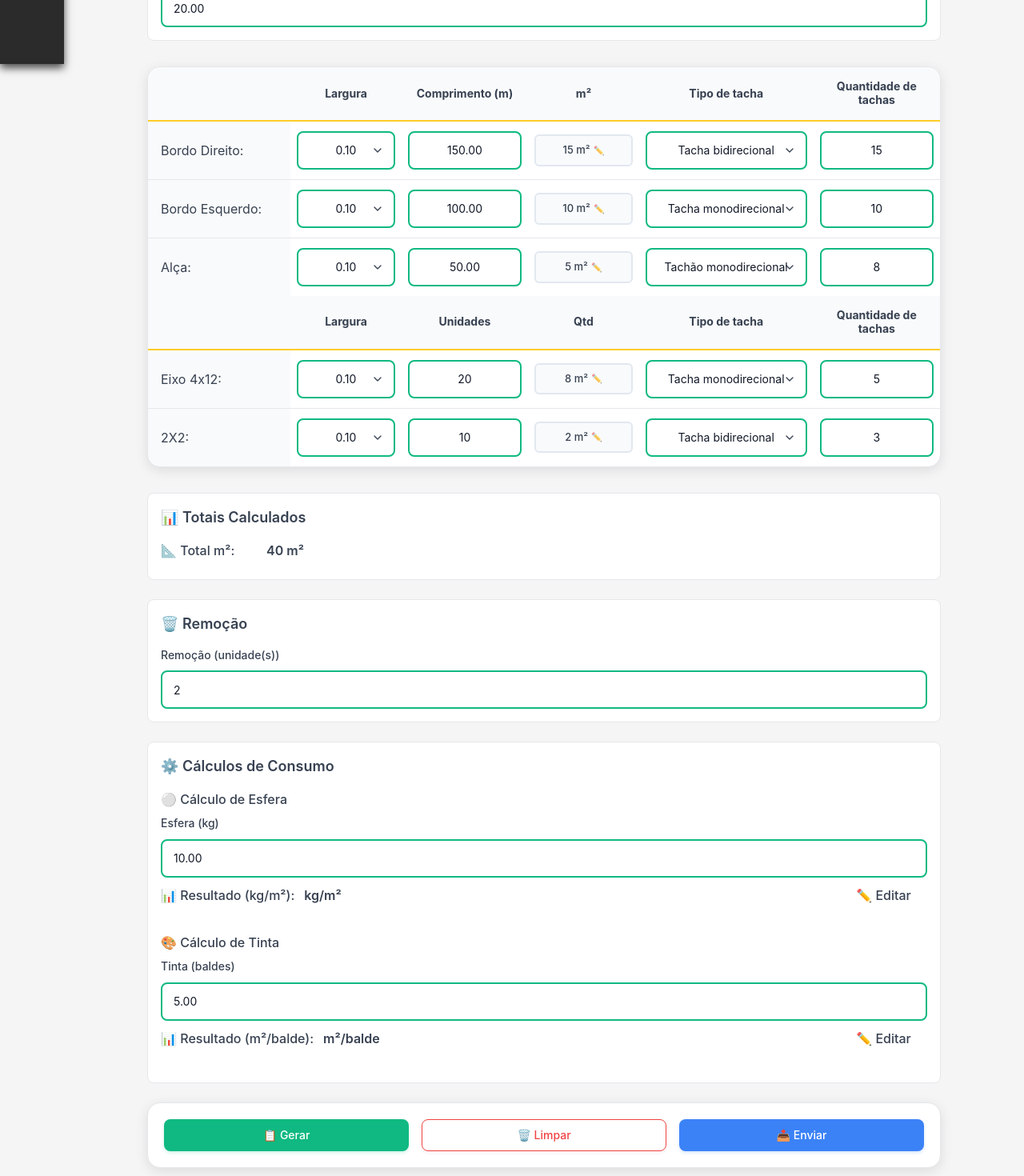
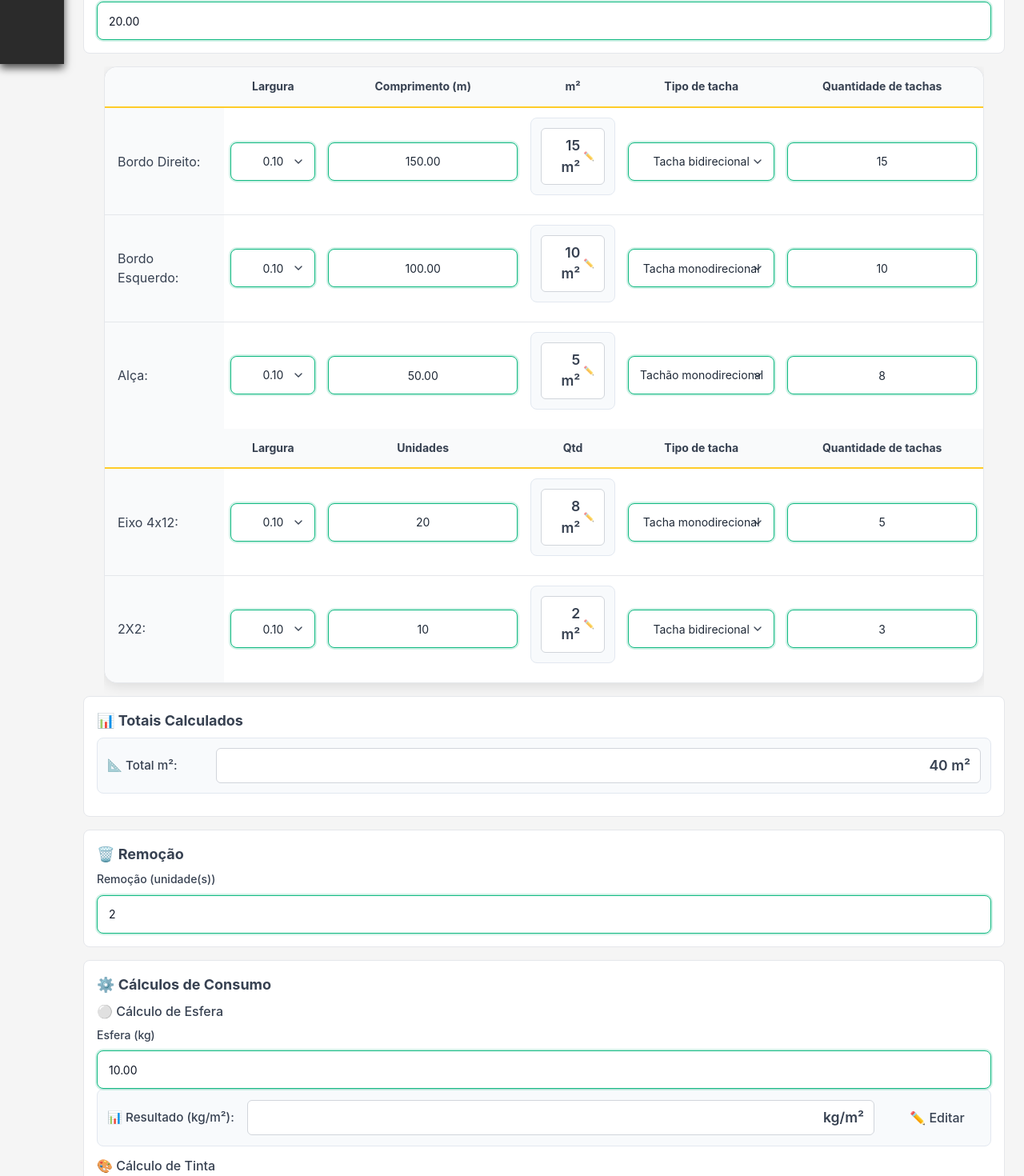
Before and after one commit to MMarafelli/SuperviaApp, a React (Vite) app: page /SuperviaApp/CalcTintaEsfera in a window 1280 px wide. Shown: the part 720-2190 px from the top of the page at 80% size. Built offline with nearby package versions, Linux system fonts and the light colour scheme.

Commit message:
fix: layout e alinhamento CalcTintaEsfera

```diff
--- a/public/version.json
+++ b/public/version.json
@@ -1,5 +1,5 @@
 {
-  "version": "1753655659898",
-  "buildTime": "2025-07-27T22:34:19.897Z",
-  "timestamp": 1753655659927
+  "version": "1753666336191",
+  "buildTime": "2025-07-28T01:32:16.190Z",
+  "timestamp": 1753666336210
 }
--- a/src/pages/calcTintaEsfera/CalcTintaEsfera.css
+++ b/src/pages/calcTintaEsfera/CalcTintaEsfera.css
@@ -96,20 +96,33 @@
   margin: 0 auto;
 }
 
-/* Espaçamento padronizado entre elementos */
-.calc-tinta-container > * {
-  margin: 0;
+/* ESPAÇAMENTO PADRONIZADO - Força espaçamento consistente entre SEÇÕES, preserva título PageTitle */
+.calc-tinta-container > .calculation-section,
+.calc-tinta-container > .primeiroQuadro,
+.calc-tinta-container > .segundoQuadro,
+.calc-tinta-container > .terceiroQuadro,
+.calc-tinta-container > .quartoQuadro,
+.calc-tinta-container > .levantamento-container {
+  margin: 0 !important;
+  margin-bottom: 1rem !important;
 }
 
-.calc-tinta-container > *:first-child {
-  margin-top: 0;
+.calc-tinta-container > .calculation-section:last-child,
+.calc-tinta-container > .primeiroQuadro:last-child,
+.calc-tinta-container > .segundoQuadro:last-child,
+.calc-tinta-container > .terceiroQuadro:last-child,
+.calc-tinta-container > .quartoQuadro:last-child,
+.calc-tinta-container > .levantamento-container:last-child {
+  margin-bottom: 0 !important;
 }
 
-.calc-tinta-container > *:last-child {
-  margin-bottom: 0;
+/* PageTitle preserva suas margens naturais */
+.calc-tinta-container > .sv-page-title,
+.calc-tinta-container > [class*="page-title"] {
+  margin: 2rem 1.5rem 1rem !important;
 }
 
-/* Reset de classes Tailwind */
+/* Reset de classes Tailwind e margens extras */
 .calc-tinta-container .m-2,
 .calc-tinta-container .lg\:mr-2,
 .calc-tinta-container .mt-2,
@@ -117,7 +130,9 @@
 .calc-tinta-container .primeiroQuadro .mt-2,
 .calc-tinta-container .segundoQuadro .mt-2,
 .calc-tinta-container .terceiroQuadro .mt-2,
-.calc-tinta-container .quartoQuadro .mt-2 {
+.calc-tinta-container .quartoQuadro .mt-2,
+.calc-tinta-container .sv-space-y-4,
+.calc-tinta-container .sv-space-y-6 {
   margin: 0 !important;
 }
 
@@ -215,33 +230,37 @@ h1,
   flex-direction: column;
   transition: var(--transition-normal);
   overflow: hidden;
-  margin: 0 0 var(--spacing-lg) 0;
+  margin: 0 auto 1rem auto;
   width: 100%;
   max-width: 100%;
 }
 
-/* Ajustes de margens específicos - TODOS com a mesma margem padrão */
+/* Ajustes de margens específicos - PADRONIZAÇÃO TOTAL */
 .primeiroQuadro,
 .segundoQuadro,
 .terceiroQuadro,
 .quartoQuadro {
-  margin: 0 auto var(--spacing-xl) auto;
+  margin: 0 auto 1rem auto !important;
 }
 
 .terceiroQuadro {
-  margin: 0 0 var(--spacing-lg) 0;
+  margin: 0 auto 1rem auto !important;
 }
 
 .quartoQuadro {
-  margin: 0;
+  margin: 0 auto 1rem auto !important;
 }
 
 .divsSegundoQuadroTelaPequena .grupo {
-  margin: 0 0 var(--spacing-lg) 0;
+  margin: 0 0 1rem 0 !important;
+  box-sizing: border-box;
+  max-width: 100%;
+  overflow-x: hidden;
+  width: 100% !important;
 }
 
 .divsSegundoQuadroTelaPequena .grupo:last-child {
-  margin-bottom: 0;
+  margin-bottom: 0 !important;
 }
 
 /* Container do segundo quadro (transparente) */
@@ -252,22 +271,22 @@ h1,
   border-radius: 0;
   padding: 0;
   overflow: visible;
-  margin: var(--spacing-xl) auto;
+  margin: 0 auto 1rem auto !important;
   width: 100%;
   max-width: 100%;
 }
 
 /* Container do levantamento */
 .levantamento-container {
-  margin: 0 0 var(--spacing-lg) 0;
-  padding: var(--spacing-lg);
-  background: var(--color-bg-white);
-  border: 1px solid var(--color-border-light);
-  box-shadow: var(--shadow-md);
-  border-radius: var(--border-radius-md);
-  display: flex;
-  flex-direction: column;
-  transition: var(--transition-normal);
+  margin: 0 0 1rem 0 !important;
+  padding: var(--spacing-lg) !important;
+  background: var(--color-bg-white) !important;
+  border: 1px solid var(--color-border-light) !important;
+  box-shadow: var(--shadow-md) !important;
+  border-radius: var(--border-radius-md) !important;
+  display: flex !important;
+  flex-direction: column !important;
+  transition: var(--transition-normal) !important;
 }
 
 /* 4.3 FORMULÁRIOS E INPUTS */
@@ -332,13 +351,13 @@ table {
 /* Tabela principal */
 .tabela1TelaGrande {
   width: 100%;
-  table-layout: fixed;
+  table-layout: auto;
   background: var(--color-bg-white);
   border-radius: var(--border-radius-md);
   box-shadow: var(--shadow-md);
   border: 1px solid var(--color-border-light);
   overflow: hidden;
-  margin: 2rem auto;
+  margin: 0 auto 1rem auto;
 }
 
 /* Headers da tabela */
@@ -378,17 +397,17 @@ table {
   text-align: center;
 }
 
-/* Larguras otimizadas das colunas para melhor aproveitamento do espaço */
+/* Larguras flexíveis das colunas para melhor adaptação */
 .tabela1TelaGrande th:nth-child(1), .tabela1TelaGrande td:nth-child(1) {
-  width: 18%;
+  min-width: 140px;
   text-align: left;
   padding-left: var(--spacing-lg);
 }
-.tabela1TelaGrande th:nth-child(2), .tabela1TelaGrande td:nth-child(2) { width: 14%; }
-.tabela1TelaGrande th:nth-child(3), .tabela1TelaGrande td:nth-child(3) { width: 16%; }
-.tabela1TelaGrande th:nth-child(4), .tabela1TelaGrande td:nth-child(4) { width: 14%; }
-.tabela1TelaGrande th:nth-child(5), .tabela1TelaGrande td:nth-child(5) { width: 22%; }
-.tabela1TelaGrande th:nth-child(6), .tabela1TelaGrande td:nth-child(6) { width: 16%; }
+.tabela1TelaGrande th:nth-child(2), .tabela1TelaGrande td:nth-child(2) { min-width: 100px; }
+.tabela1TelaGrande th:nth-child(3), .tabela1TelaGrande td:nth-child(3) { min-width: 120px; }
+.tabela1TelaGrande th:nth-child(4), .tabela1TelaGrande td:nth-child(4) { min-width: 100px; }
+.tabela1TelaGrande th:nth-child(5), .tabela1TelaGrande td:nth-child(5) { min-width: 180px; }
+.tabela1TelaGrande th:nth-child(6), .tabela1TelaGrande td:nth-child(6) { min-width: 120px; }
 
 /* Border radius nas bordas da tabela */
 .tabela1TelaGrande thead:first-child tr:first-child th:first-child {
@@ -498,6 +517,10 @@ table {
   flex-direction: column;
   gap: 0;
   padding: 0;
+  width: 100%;
+  max-width: 100%;
+  overflow-x: hidden;
+  box-sizing: border-box;
 }
 
 /* Títulos das seções */
@@ -539,6 +562,8 @@ table {
   width: 100%;
   margin-bottom: var(--spacing-sm);
   align-items: center;
+  gap: var(--spacing-xs); /* Adiciona gap para melhor espaçamento */
+  box-sizing: border-box;
   /* Remove gap para manter layout original das legendas */
 }
 
@@ -550,7 +575,8 @@ table {
 .divsSegundoQuadroTelaPequena .bloco .sv-field-group {
   flex: 1 !important; /* Ocupa o espaço restante */
   margin: 0 !important;
-  width: 55% !important; /* Largura original dos inputs */
+  width: auto !important; /* Mudança de 55% para auto */
+  max-width: none !important;
 }
 
 .divsSegundoQuadroTelaPequena .bloco .sv-input,
@@ -570,13 +596,15 @@ table {
 
 .divsSegundoQuadroTelaPequena .quadro {
   padding: var(--spacing-sm);
-  width: 45% !important; /* Volta para a largura original das legendas */
+  width: auto !important; /* Mudança de 45% para auto */
+  max-width: 45% !important; /* Mantém limite máximo */
   text-align: right !important; /* Alinhamento à direita das legendas */
   font-weight: 500;
   font-size: 14px !important;
   color: #374151 !important;
   font-family: -apple-system, BlinkMacSystemFont, 'Segoe UI', Roboto, sans-serif !important;
   word-wrap: break-word;
+  flex-shrink: 0 !important; /* Não encolhe */
 }
 
 .segundoQuadro .bloco input,
@@ -796,6 +824,26 @@ table {
     border-color: var(--color-primary);
   }
 
+  /* Ajustes para dispositivos muito pequenos */
+  @media (max-width: 480px) {
+    .divsSegundoQuadroTelaPequena .bloco {
+      flex-direction: column;
+      align-items: stretch;
+      gap: var(--spacing-xs);
+    }
+
+    .divsSegundoQuadroTelaPequena .quadro {
+      width: 100% !important;
+      max-width: none !important;
+      text-align: left !important;
+      margin-bottom: var(--spacing-xs);
+    }
+
+    .divsSegundoQuadroTelaPequena .bloco .sv-field-group {
+      width: 100% !important;
+    }
+  }
+
   .tabela1TelaGrande tbody tr:hover,
   .tabela2TelaGrande tbody tr:hover {
     background: var(--color-bg-gray-50);
@@ -820,12 +868,12 @@ table {
 
 /* Responsividade para tablets */
 @media (max-width: 1200px) {
-  .tabela1TelaGrande th:nth-child(1), .tabela1TelaGrande td:nth-child(1) { width: 15%; }
-  .tabela1TelaGrande th:nth-child(2), .tabela1TelaGrande td:nth-child(2) { width: 12%; }
-  .tabela1TelaGrande th:nth-child(3), .tabela1TelaGrande td:nth-child(3) { width: 18%; }
-  .tabela1TelaGrande th:nth-child(4), .tabela1TelaGrande td:nth-child(4) { width: 12%; }
-  .tabela1TelaGrande th:nth-child(5), .tabela1TelaGrande td:nth-child(5) { width: 25%; }
-  .tabela1TelaGrande th:nth-child(6), .tabela1TelaGrande td:nth-child(6) { width: 18%; }
+  .tabela1TelaGrande th:nth-child(1), .tabela1TelaGrande td:nth-child(1) { min-width: 120px; }
+  .tabela1TelaGrande th:nth-child(2), .tabela1TelaGrande td:nth-child(2) { min-width: 90px; }
+  .tabela1TelaGrande th:nth-child(3), .tabela1TelaGrande td:nth-child(3) { min-width: 110px; }
+  .tabela1TelaGrande th:nth-child(4), .tabela1TelaGrande td:nth-child(4) { min-width: 90px; }
+  .tabela1TelaGrande th:nth-child(5), .tabela1TelaGrande td:nth-child(5) { min-width: 160px; }
+  .tabela1TelaGrande th:nth-child(6), .tabela1TelaGrande td:nth-child(6) { min-width: 110px; }
 }
 
 /* ===== 7. UTILITÁRIOS ===== */
@@ -880,19 +928,32 @@ table {
     padding: var(--spacing-lg);
   }
 
-  /* TODOS os quadros com a MESMA largura máxima */
+  /* TODOS os quadros com a MESMA largura máxima apenas em telas grandes */
   .primeiroQuadro,
   .segundoQuadro,
   .terceiroQuadro,
   .quartoQuadro {
-    max-width: 1000px;
-    margin: var(--spacing-xl) auto;
+    max-width: 1000px !important;
+    margin: 0 auto 1rem auto !important;
   }
 
-  /* Tabela também com a mesma largura */
+  /* Tabela também com a mesma largura apenas em telas grandes */
   .tabela1TelaGrande {
-    max-width: 1000px;
-    margin: var(--spacing-2xl) auto;
+    max-width: 1000px !important;
+    margin: 0 auto 1rem auto !important;
+  }
+
+  /* ResponsiveCalculationLayout também deve seguir a largura */
+  .responsive-calculation-layout {
+    max-width: 1000px !important;
+    margin: 0 auto !important;
+  }
+
+  /* Cards base também seguem a mesma largura apenas em telas grandes */
+  .modern-card,
+  .divsSegundoQuadroTelaPequena .grupo {
+    max-width: 1000px !important;
+    margin: 0 auto 1rem auto !important;
   }
 
   /* Melhor alinhamento dos títulos dos quadros */
@@ -911,17 +972,32 @@ table {
     padding: var(--spacing-xl);
   }
 
-  /* TODOS os quadros mantêm a mesma largura */
+  /* TODOS os quadros mantêm a mesma largura apenas em telas extra grandes */
   .primeiroQuadro,
   .segundoQuadro,
   .terceiroQuadro,
   .quartoQuadro {
-    max-width: 1100px;
+    max-width: 1100px !important;
+    margin: 0 auto 1rem auto !important;
   }
 
-  /* Tabela também com a mesma largura */
+  /* Tabela também com a mesma largura apenas em telas extra grandes */
   .tabela1TelaGrande {
-    max-width: 1100px;
+    max-width: 1100px !important;
+    margin: 0 auto 1rem auto !important;
+  }
+
+  /* ResponsiveCalculationLayout também deve seguir a largura */
+  .responsive-calculation-layout {
+    max-width: 1100px !important;
+    margin: 0 auto !important;
+  }
+
+  /* Cards base também seguem a mesma largura apenas em telas extra grandes */
+  .modern-card,
+  .divsSegundoQuadroTelaPequena .grupo {
+    max-width: 1100px !important;
+    margin: 0 auto 1rem auto !important;
   }
 }
 
@@ -932,7 +1008,7 @@ table {
   }
 
   .tabela1TelaGrande {
-    margin: var(--spacing-xl) auto;
+    margin: 0 auto 1rem auto !important;
   }
 }
 .calc-tinta-container > *:nth-child(4) { animation-delay: 0.3s; }
--- a/src/pages/calcTintaEsfera/CalcTintaEsfera.tsx
+++ b/src/pages/calcTintaEsfera/CalcTintaEsfera.tsx
@@ -16,6 +16,7 @@ import {
     CalculationSection,
     FieldGroup,
     ResultDisplay,
+    ResponsiveCalculationLayout,
 } from '../../components/calculation/CalculationComponents';import BlocoDivCompVariavel from '../../components/blocosCalcTintaEsfera/blocoDivComprimento'
 import BlocoDivUnidVariavel from '../../components/blocosCalcTintaEsfera/blocoDivUnidade'
 import BlocoTrVariavel from '../../components/blocosCalcTintaEsfera/blocoTr'
@@ -34,7 +35,6 @@ const Formulario = () => {
     // ---------------------------------------------------------------------------------------------
     // Variáveis da página
     // --------------------------------------------------------------------------------------------
-    const [larguraDaJanela, setLarguraDaJanela] = useState(window.innerWidth);
     //const [mostrarConteudo, setMostrarConteudo] = useState(false);
     const [levantamento, setLevantamento] = useState('');
 
@@ -100,20 +100,6 @@ const Formulario = () => {
     // ---------------------------------------------------------------------------------------------
     // Handlers
     // --------------------------------------------------------------------------------------------
-
-    //Controle do tamanho da tela, para responsividade
-    useEffect(() => {
-        const handleResize = () => {
-            setLarguraDaJanela(window.innerWidth);
-        };
-
-        window.addEventListener('resize', handleResize);
-
-        return () => {
-            window.removeEventListener('resize', handleResize);
-        };
-    }, []);
-
 
     // handler de valor geral
     const handleChange = useCallback((
@@ -527,7 +513,7 @@ const Formulario = () => {
     // ---------------------------------------------------------------------------------------------
 
     return (
-        <div className="sv-container sv-fade-in">
+        <div className="calc-tinta-container sv-fade-in">
             <PageTitle title="PINTURA AUTOMÁTICA" />
 
             {/* Primeiro quadro - Migrado para Design System */}
@@ -617,12 +603,11 @@ const Formulario = () => {
                 </div>
             </CalculationSection>
 
-            {/* Segundo quadro */}
-            <div className="segundoQuadro">
-                {larguraDaJanela <= 900 ? (
-                    <>
+            {/* Segundo quadro - Migrado para Design System */}
+            <ResponsiveCalculationLayout
+                breakpoint={900}
+                mobileLayout={
                     <div className='divsSegundoQuadroTelaPequena'>
-
                         <BlocoDivCompVariavel
                             label="Bordo Direito"
                             valorX={campos.direitoX}
@@ -688,10 +673,9 @@ const Formulario = () => {
                             onClickIcon={() => limparCampos('alca')}
                         />
                     </div>
-
-                    </>
-                ) : (
-                    <table className="tabela1TelaGrande w-full">
+                }
+                desktopLayout={
+                    <table className="tabela1TelaGrande">
                         <thead>
                             <tr>
                                 <th className="tdLegendaTelaGrande"></th>
@@ -703,7 +687,6 @@ const Formulario = () => {
                             </tr>
                         </thead>
                         <tbody>
-
                             <BlocoTrVariavel
                                 label="Bordo Direito:"
                                 valorX={campos.direitoX}
@@ -739,7 +722,6 @@ const Formulario = () => {
                                 opcoesTacha={opcoesDeSelectTacha}
                                 onChange={(campo, valor) => handleChange(`${'alca' + campo as keyof typeof campos}`, valor)}
                             />
-
                         </tbody>
                         <thead>
                             <tr>
@@ -775,11 +757,10 @@ const Formulario = () => {
                                 opcoesTacha={opcoesDeSelectTacha}
                                 onChange={(campo, valor) => handleChange(`${'eixo2x2' + campo as keyof typeof campos}`, valor)}
                             />
-
                         </tbody>
                     </table>
-                )}
-            </div>
+                }
+            />
 
             {/* Terceiro quadro - Migrado para Design System */}
             <CalculationSection
@@ -882,7 +863,9 @@ const Formulario = () => {
 
             {/* Botões */}
             <div className='quartoQuadro'>
-                <div className="flex items-center justify-center h-16 m-2">
+                <div className="flex items-center justify-center m-2"
+                    style={{ padding: '1rem 0' }}
+                >
                     <button
                         className="modern-button"
                         onClick={gerarLevantamento}
--- a/src/styles/shared.css
+++ b/src/styles/shared.css
@@ -90,6 +90,35 @@
     max-width: 1200px;
     margin: 0 auto;
     padding: 0 var(--sv-space-4);
+}
+
+/* Container Principal do SuperVia */
+.sv-container {
+    width: 100%;
+    max-width: 1200px;
+    margin: 0 auto;
+    padding: 0.5rem;
+    padding-bottom: 0.25rem;
+    overflow-x: hidden;
+}
+
+/* ESPAÇAMENTO PADRONIZADO - Força espaçamento consistente entre TODAS as seções */
+.sv-container > * {
+    margin: 0 !important;
+    margin-bottom: 1rem !important;
+}
+
+.sv-container > *:last-child {
+    margin-bottom: 0 !important;
+}
+
+/* Classes de espaçamento vertical */
+.sv-space-y-4 > * + * {
+    margin-top: 1rem !important;
+}
+
+.sv-space-y-6 > * + * {
+    margin-top: 0.75rem !important;
 }
 
 /* Page Container Legacy */
@@ -232,11 +261,11 @@
 
 /* Calculation Section */
 .calculation-section {
-    margin-bottom: 1.5rem;
-    padding: 1rem;
-    border: 1px solid #e5e7eb;
-    border-radius: var(--border-radius-sm);
-    background-color: white;
+    margin-bottom: 1rem !important;
+    padding: 1rem !important;
+    border: 1px solid #e5e7eb !important;
+    border-radius: var(--border-radius-sm) !important;
+    background-color: white !important;
 }
 
 .calculation-section-title {
@@ -254,29 +283,25 @@
     color: var(--sv-gray-900) !important;
 }
 
-.calculation-section * {
-    color: inherit !important;
-}
-
 .calculation-section .sv-label {
     color: var(--sv-gray-700) !important;
 }
 
 /* Field Group */
 .field-group {
-    margin-bottom: 1rem;
+    margin-bottom: 0.75rem !important;
 }
 
 .field-group-title {
-    font-size: 1rem;
-    font-weight: 500;
-    margin-bottom: 0.5rem;
+    font-size: 1rem !important;
+    font-weight: 500 !important;
+    margin-bottom: 0.5rem !important;
     color: #374151 !important;
 }
 
 .field-group-content {
-    display: grid;
-    gap: 1rem;
+    display: grid !important;
+    gap: 0.75rem !important;
 }
 
 .field-group-content.columns-1 {
@@ -291,33 +316,59 @@
     grid-template-columns: repeat(auto-fit, minmax(200px, 1fr));
 }
 
-/* Result Display */
+/* Result Display - Reset completo e aplicação direta */
 .result-display {
-    margin-bottom: 0.5rem;
+    margin-bottom: 0.75rem !important;
+    padding: 0.75rem !important;
+    background-color: #f8fafc !important;
+    border-radius: 0.5rem !important;
+    border: 1px solid #e2e8f0 !important;
+    width: 100% !important;
+    box-sizing: border-box !important;
+    display: block !important;
 }
 
 .result-row {
-    display: flex;
-    align-items: center;
-    gap: 0.75rem;
-    justify-content: space-between;
+    display: flex !important;
+    align-items: center !important;
+    gap: 1rem !important;
+    justify-content: space-between !important;
+    min-height: 2.5rem !important;
+    width: 100% !important;
+    flex-wrap: nowrap !important;
 }
 
 .result-label {
-    min-width: 120px;
-    font-weight: 500;
-    color: #374151;
+    min-width: 120px !important;
+    font-weight: 500 !important;
+    color: #374151 !important;
+    font-size: 0.95rem !important;
+    white-space: nowrap !important;
+    flex-shrink: 0 !important;
 }
 
 .result-value {
-    flex: 1;
-    font-weight: 600;
-    color: #059669;
-    cursor: pointer;
+    flex: 1 !important;
+    font-weight: 600 !important;
+    color: #059669 !important;
+    cursor: pointer !important;
+    font-size: 1.1rem !important;
+    text-align: right !important;
+    padding: 0.5rem 0.75rem !important;
+    background-color: white !important;
+    border-radius: 0.375rem !important;
+    border: 1px solid #d1d5db !important;
+    min-height: 2rem !important;
+    display: flex !important;
+    align-items: center !important;
+    justify-content: flex-end !important;
+    margin-left: auto !important;
+    min-width: 80px !important;
 }
 
 .result-action {
     flex-shrink: 0;
+    margin-left: 0.5rem;
 }
 
 .result-edit {
@@ -326,12 +377,21 @@
 
 .result-edit input {
     width: 100%;
-    padding: 0.25rem 0.5rem;
+    padding: 0.5rem 0.75rem;
     border: 1px solid #d1d5db;
-    border-radius: 4px;
-    font-size: 0.875rem;
+    border-radius: 0.375rem;
+    font-size: 1rem;
     background-color: #fff7ed;
     border-color: #ffcc29;
+    font-weight: 600;
+    color: #059669;
+    min-height: 2rem;
+}
+
+.edit-indicator {
+    margin-left: 0.5rem;
+    opacity: 0.6;
+    font-size: 0.875rem;
 }
 
 .result-input {
@@ -468,7 +528,17 @@
 
 /* Responsive Layout */
 .responsive-calculation-layout {
-    width: 100%;
+    width: 100% !important;
+    overflow-x: hidden !important;
+    box-sizing: border-box !important;
+}
+
+.responsive-calculation-layout.mobile {
+    display: block !important;
+}
+
+.responsive-calculation-layout.desktop {
+    display: block !important;
 }
 
 /* Calculation Table */
```
Also changed, not shown: src/components/relogio/Relogio.tsx (deleted, +0 -99 lines). Lines whose indentation alone changed are shown as unchanged.
